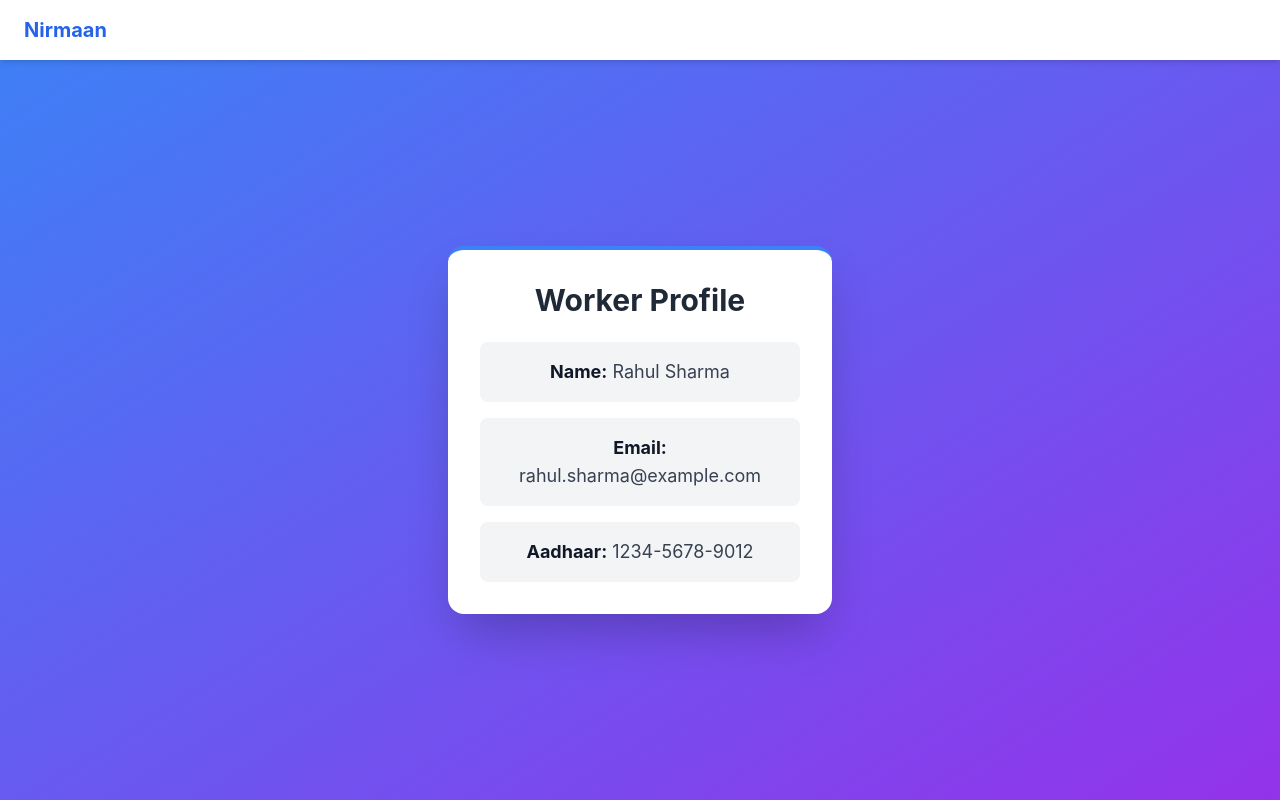
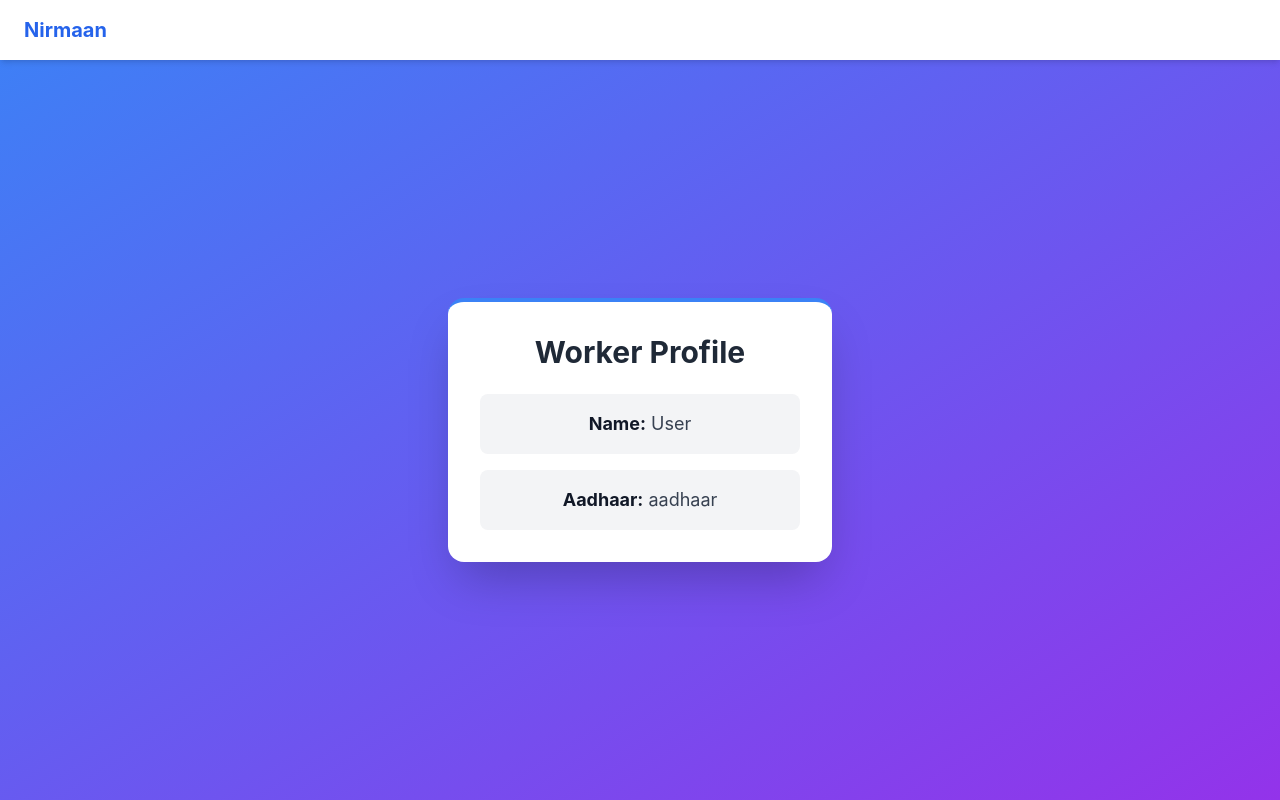
Before and after one commit to samarthchandrawat/nirmaan_v1, a Next.js app in the folder frontend/: page /worker-profile in a window 1280 px wide. Built offline with nearby package versions, Linux system fonts and the light colour scheme; what @rainbow-me/rainbowkit, wagmi would draw is missing.

Commit message:
Updated Worker perms/profile

```diff
--- a/frontend/src/pages/verify-payments.tsx
+++ b/frontend/src/pages/verify-payments.tsx
@@ -1,4 +1,4 @@
-import { useState } from "react";
+import { useState, useEffect } from "react";
 import { getPayments } from "../../utils/api";
 import { Input } from "../components/ui/input";
 import { Button } from "../components/ui/button";
@@ -6,16 +6,30 @@ import { Card, CardContent, CardHeader, CardTitle } from "../components/ui/card"
 import Navbar from "../components/Navbar"; // Assuming Navbar is still needed
 
 export default function VerifyPayments() {
-    const [aadhaar, setAadhaar] = useState("");
+    const [workerData, setWorkerData] = useState({
+        name: 'User',
+        aadhaar: 'aadhaar',
+      });
     const [payments, setPayments] = useState<any[]>([]);
 
+
+    useEffect(() => {
+        const storedUserName = localStorage.getItem('userName');
+        if (storedUserName) {
+          const parsedData = JSON.parse(storedUserName);
+          setWorkerData({
+            name: parsedData.name || 'User',
+            aadhaar: parsedData.aadhaar || 'aadhaar',
+          });
+        }
+      }, []);
+
     const fetchPayments = async () => {
-        if (aadhaar.length !== 12) {
-            alert("Invalid Aadhaar number");
-            return;
+        const result = await getPayments(workerData.aadhaar);
+        setPayments(result.payments || []);
+        if (result.payments.length == 0) {
+            alert("You have no payments to show!");
         }
-        const result = await getPayments(aadhaar);
-        setPayments(result.payments || []);
     };
 
     return (
@@ -24,21 +38,9 @@ export default function VerifyPayments() {
 
             <div className="flex items-center justify-center flex-grow">
                 <div className="bg-white p-8 rounded-2xl shadow-2xl w-96 text-center border-t-4 border-teal-500">
-                    <h2 className="text-3xl font-bold text-gray-800 mb-6">Verify Payments</h2>
+                    <h2 className="text-3xl font-bold text-gray-800 mb-6">Payments to You</h2>
                     <div className="space-y-4">
                         {/* Aadhaar Input */}
-                        <Input
-                            type="text"
-                            placeholder="Enter Aadhaar Number"
-                            value={aadhaar}
-                            onChange={(e) => {
-                                // Ensure only numeric input and limit to 12 digits
-                                const value = e.target.value.replace(/\D/g, '').slice(0, 12);
-                                setAadhaar(value);
-                            }}
-                            maxLength={12} // Ensure no more than 12 digits
-                            className="p-3 w-full border rounded-lg text-lg text-black"
-                        />
                         <Button
                             className="w-full bg-teal-500 text-white py-3 rounded-lg font-semibold hover:bg-teal-600"
                             onClick={fetchPayments}
--- a/frontend/src/pages/worker-profile.tsx
+++ b/frontend/src/pages/worker-profile.tsx
@@ -1,22 +1,22 @@
 import { useEffect, useState } from "react";
 import Navbar from "../components/Navbar";
 
-const WorkerProfile: React.FC = () => {
+const WorkerProfile = () => {
   const [workerData, setWorkerData] = useState({
-    name: "Rahul Sharma",
-    email: "rahul.sharma@example.com",
-    aadhaar: "1234-5678-9012",
+    name: 'User',
+    aadhaar: 'aadhaar',
   });
 
   useEffect(() => {
-    fetchWorkerProfile();
+    const storedUserName = localStorage.getItem('userName');
+    if (storedUserName) {
+      const parsedData = JSON.parse(storedUserName);
+      setWorkerData({
+        name: parsedData.name || 'User',
+        aadhaar: parsedData.aadhaar || 'aadhaar',
+      });
+    }
   }, []);
-
-  const fetchWorkerProfile = async () => {
-    // Placeholder function for future API call
-    // Example: const response = await fetch("/api/worker-profile");
-    // setWorkerData(await response.json());
-  };
 
   return (
     <div className="h-screen bg-gradient-to-br from-blue-500 to-purple-600 text-white flex flex-col">
@@ -33,11 +33,6 @@ const WorkerProfile: React.FC = () => {
             </div>
             <div className="bg-gray-100 p-4 w-full rounded-lg">
               <p className="text-gray-700 text-lg">
-                <strong className="text-gray-900">Email:</strong> {workerData.email}
-              </p>
-            </div>
-            <div className="bg-gray-100 p-4 w-full rounded-lg">
-              <p className="text-gray-700 text-lg">
                 <strong className="text-gray-900">Aadhaar:</strong> {workerData.aadhaar}
               </p>
             </div>
```
